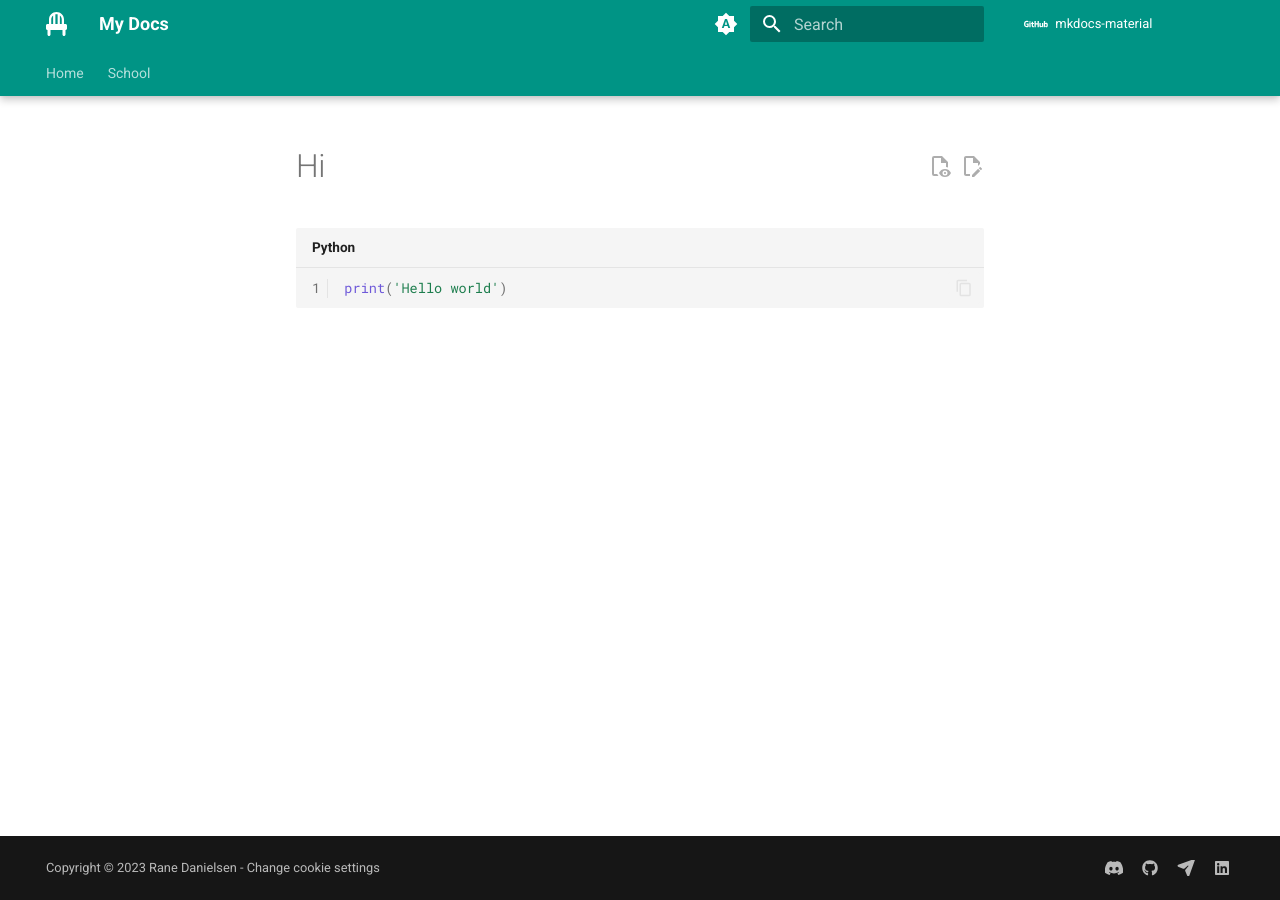
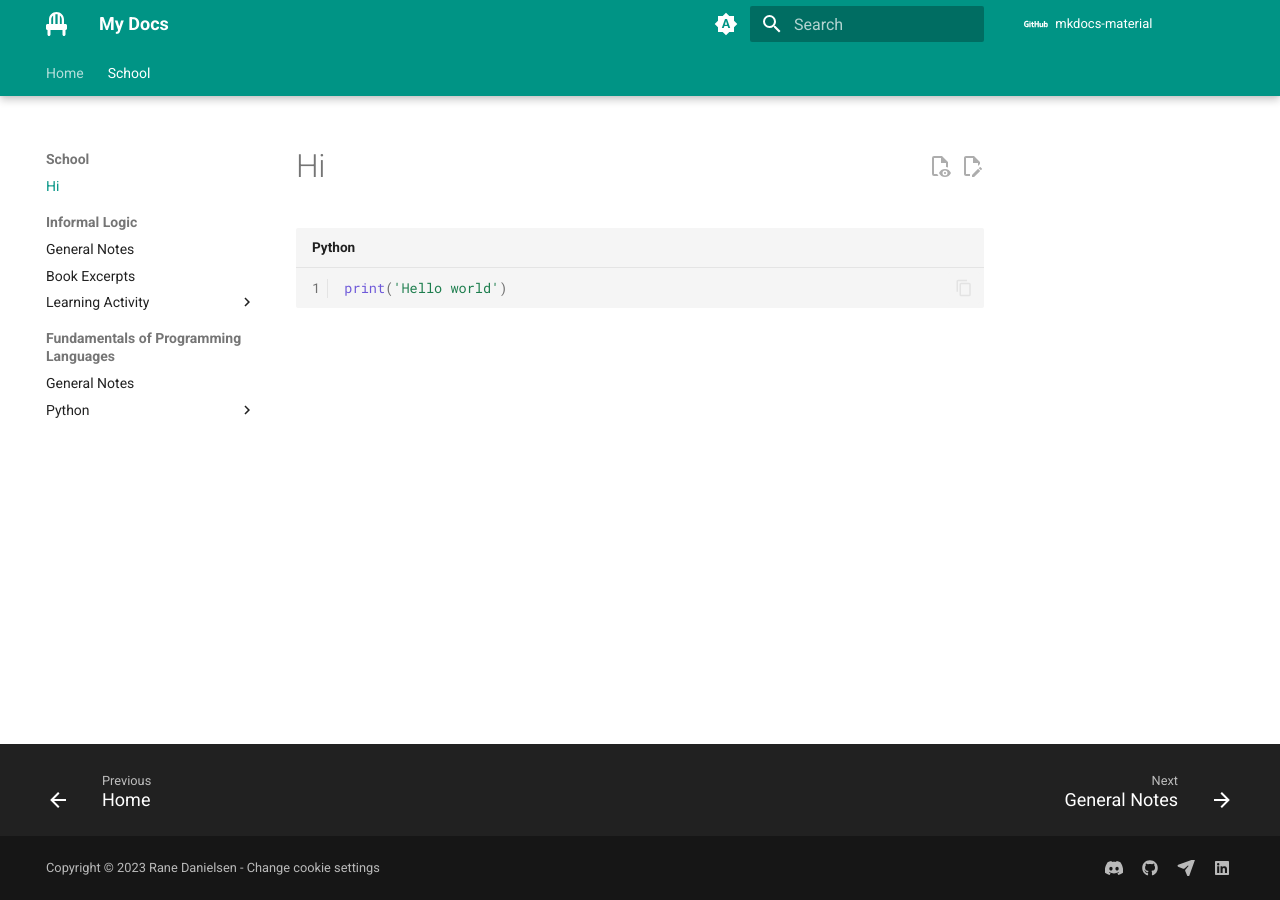
Before and after one commit to Raney-org/mkdocs-material, an MkDocs documentation site: the page built from docs/school/README.md, in a window 1280 px wide. Built offline with MkDocs 1.6.1 and Material for MkDocs 9.7.7, drawn with Linux system fonts in a browser that asks for light colours; comment, search, counter and statistics services are not loaded.

Commit message:
Update `mkdocs.yml` and change notes

```diff
--- a/mkdocs.yml
+++ b/mkdocs.yml
@@ -157,6 +157,7 @@ copyright: >
 nav:
   - Home: index.md
   - School:
+    - school/README.md
     - Informal Logic:
         - General Notes: school/informal-logic/notes.md
         - Book Excerpts: school/informal-logic/book-excerpts.md
```
Also changed, not shown: docs/school/README.md (renamed from docs/school/notes.md).
